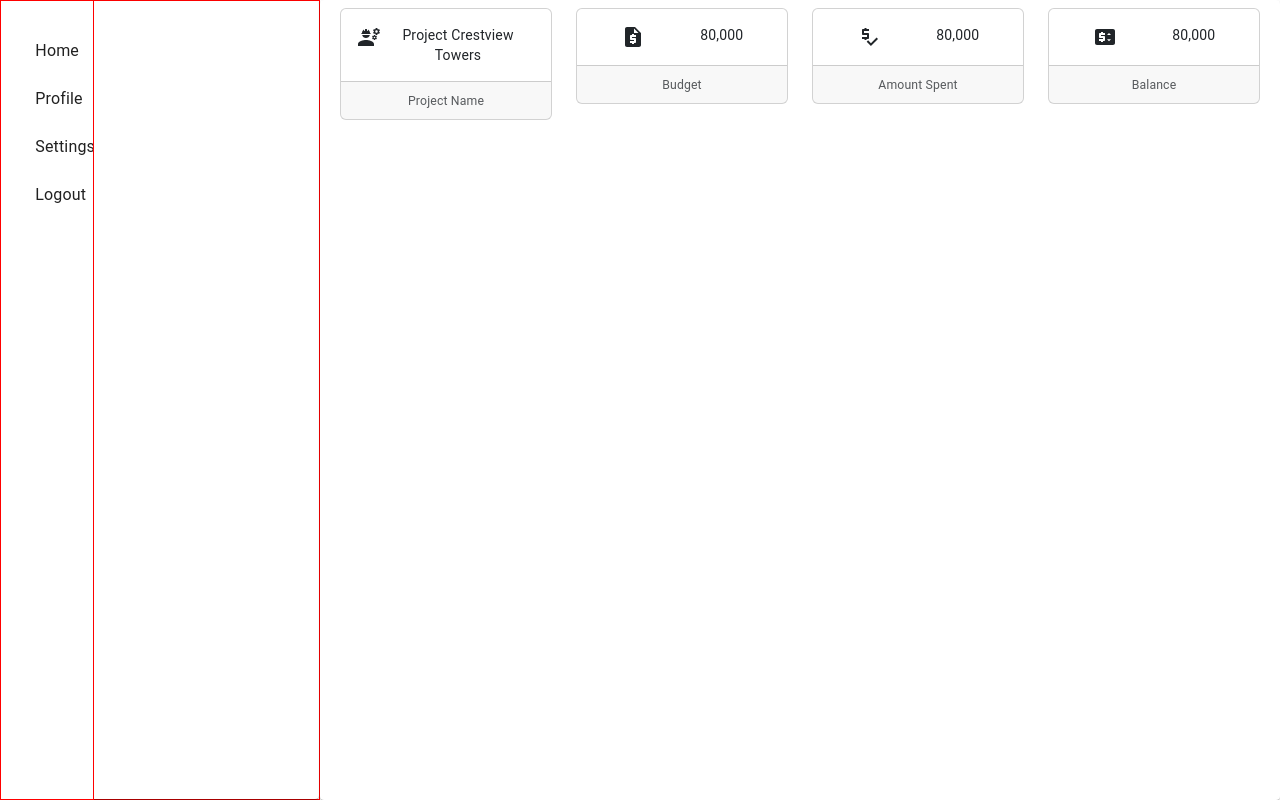
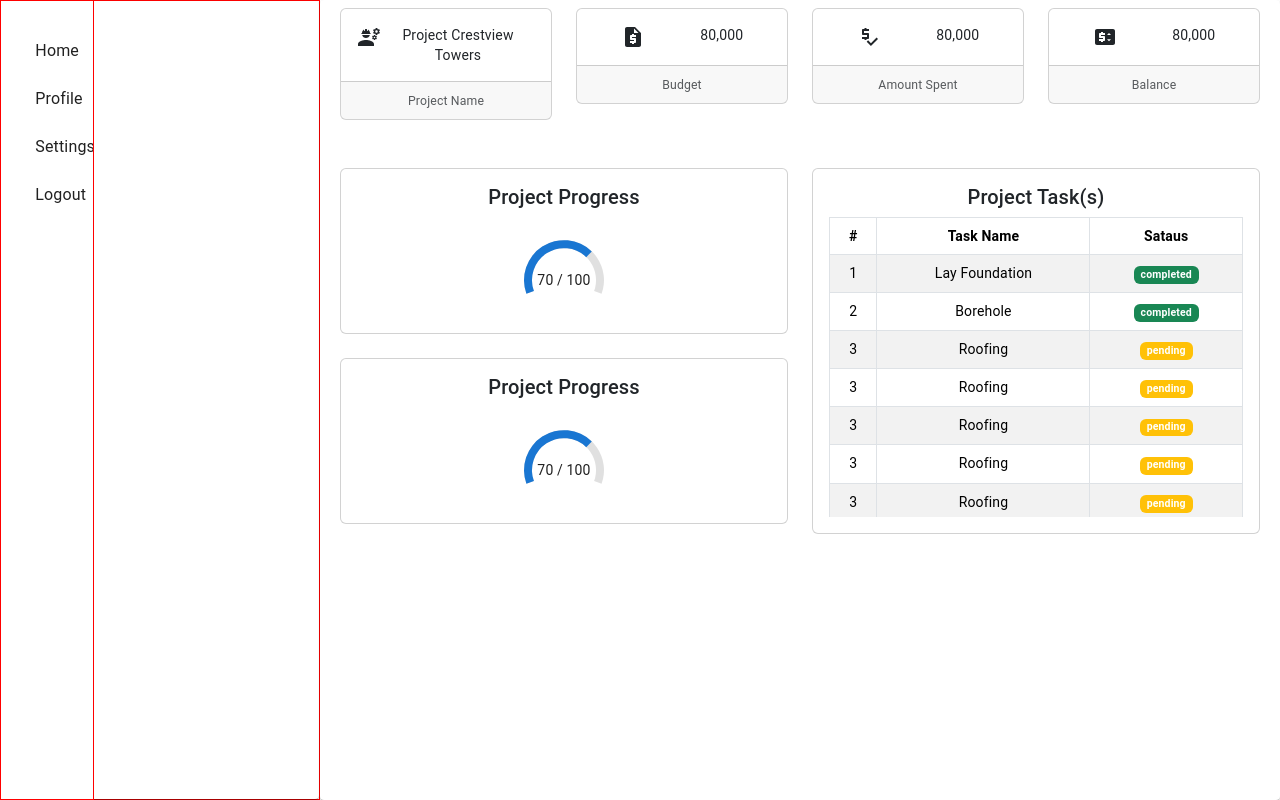
Before and after one commit to toyman640/construction-temp, a React (Create React App) app: page / in a window 1280 px wide. Built offline with nearby package versions, Linux system fonts and the light colour scheme.

Commit message:
Add sections and graphs

```diff
--- a/package.json
+++ b/package.json
@@ -8,6 +8,8 @@
     "@fontsource/roboto": "^5.0.14",
     "@mui/icons-material": "^5.16.7",
     "@mui/material": "^5.16.7",
+    "@mui/x-charts": "^7.12.1",
+    "@mui/x-data-grid": "^7.12.1",
     "@testing-library/jest-dom": "^5.17.0",
     "@testing-library/react": "^13.4.0",
     "@testing-library/user-event": "^13.5.0",
--- a/src/components/MainSection.js
+++ b/src/components/MainSection.js
@@ -1,9 +1,11 @@
 import React from 'react';
 import FirstSection from './SectionFragments/FirstSection';
+import SecondSection from './SectionFragments/SecondSectrion';
 
 const MainSection = () => (
   <div>
     <FirstSection />
+    <SecondSection />
   </div>
 );
 
--- /dev/null
+++ b/src/components/SectionFragments/ProgrssChart.js
@@ -0,0 +1,8 @@
+import React from 'react';
+import { Gauge } from '@mui/x-charts/Gauge';
+
+const ProgressChart = () => (
+  <Gauge width={100} height={100} value={70} valueMax={100} startAngle={-110} endAngle={110} text={({ value, valueMax }) => `${value} / ${valueMax}`} />
+);
+
+export default ProgressChart;
--- /dev/null
+++ b/src/components/SectionFragments/SecondSectrion.js
@@ -0,0 +1,44 @@
+import React from 'react';
+import Container from 'react-bootstrap/Container';
+import Row from 'react-bootstrap/Row';
+import Col from 'react-bootstrap/Col';
+import Card from 'react-bootstrap/Card';
+import ProgressChart from './ProgrssChart';
+import TaskTable from './TaskTable';
+
+const SecondSection = () => (
+  <Container className="mt-5">
+    <Row>
+      <Col>
+        <Card>
+          <Card.Body>
+            <Row>
+              <Card.Title>Project Progress</Card.Title>
+              <ProgressChart />
+            </Row>
+          </Card.Body>
+        </Card>
+        <Card className="mt-4">
+          <Card.Body>
+            <Row>
+              <Card.Title>Project Progress</Card.Title>
+              <ProgressChart />
+            </Row>
+          </Card.Body>
+        </Card>
+      </Col>
+      <Col>
+        <Card>
+          <Card.Body>
+            <Row>
+              <Card.Title>Project Task(s)</Card.Title>
+              <TaskTable />
+            </Row>
+          </Card.Body>
+        </Card>
+      </Col>
+    </Row>
+  </Container>
+);
+
+export default SecondSection;
--- /dev/null
+++ b/src/components/SectionFragments/TaskTable.js
@@ -0,0 +1,81 @@
+import React from 'react';
+import Table from 'react-bootstrap/Table';
+import Badge from 'react-bootstrap/Badge';
+
+const TaskTable = () => (
+  <div style={{ height: '300px', overflowY: 'auto' }}>
+    <Table striped bordered hover responsive>
+      <thead>
+        <tr>
+          <th>#</th>
+          <th colSpan={2}>Task Name</th>
+          <th>Sataus</th>
+        </tr>
+      </thead>
+      <tbody>
+        <tr>
+          <td>1</td>
+          <td colSpan={2}>Lay Foundation</td>
+          <td><Badge bg="success">completed</Badge></td>
+        </tr>
+        <tr>
+          <td>2</td>
+          <td colSpan={2}>Borehole</td>
+          <td><Badge bg="success">completed</Badge></td>
+        </tr>
+        <tr>
+          <td>3</td>
+          <td colSpan={2}>Roofing</td>
+          <td><Badge bg="warning">pending</Badge></td>
+        </tr>
+        <tr>
+          <td>3</td>
+          <td colSpan={2}>Roofing</td>
+          <td><Badge bg="warning">pending</Badge></td>
+        </tr>
+        <tr>
+          <td>3</td>
+          <td colSpan={2}>Roofing</td>
+          <td><Badge bg="warning">pending</Badge></td>
+        </tr>
+        <tr>
+          <td>3</td>
+          <td colSpan={2}>Roofing</td>
+          <td><Badge bg="warning">pending</Badge></td>
+        </tr>
+        <tr>
+          <td>3</td>
+          <td colSpan={2}>Roofing</td>
+          <td><Badge bg="warning">pending</Badge></td>
+        </tr>
+        <tr>
+          <td>3</td>
+          <td colSpan={2}>Roofing</td>
+          <td><Badge bg="warning">pending</Badge></td>
+        </tr>
+        <tr>
+          <td>3</td>
+          <td colSpan={2}>Roofing</td>
+          <td><Badge bg="warning">pending</Badge></td>
+        </tr>
+        <tr>
+          <td>3</td>
+          <td colSpan={2}>Roofing</td>
+          <td><Badge bg="warning">pending</Badge></td>
+        </tr>
+        <tr>
+          <td>3</td>
+          <td colSpan={2}>Roofing</td>
+          <td><Badge bg="warning">pending</Badge></td>
+        </tr>
+        <tr>
+          <td>3</td>
+          <td colSpan={2}>Roofing</td>
+          <td><Badge bg="warning">pending</Badge></td>
+        </tr>
+      </tbody>
+    </Table>
+  </div>
+);
+
+export default TaskTable;
```
Also changed, not shown: 1 other file (tests, documents, lock files or other folders).
